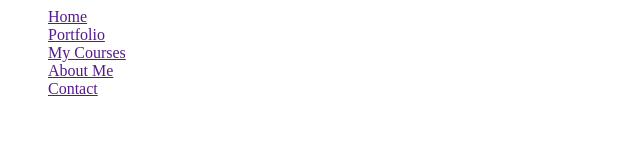
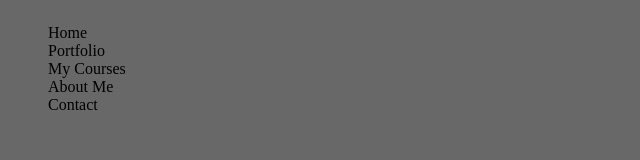
Before and after one commit to Jon1969Edwards/mobile_portfolio, a plain HTML site: page index.html in a window 1280 px wide. Shown: the whole page, without its empty margins (0-640 px from the left). Drawn offline with Linux system fonts and the light colour scheme.

Commit message:
Creates app.js file with toggleNavigation function, Adds WIP styling to background

```diff
--- /dev/null
+++ b/app.js
@@ -0,0 +1,14 @@
+function toggleNavigation() {
+  const navigation =
+  document.getElementById
+  ('mainNavigation');
+
+  if (navigation.classList.contains
+  ('.isExpanded')) {
+    navigation.classList.remove
+    ('isExpanded');
+  } else {
+    navigation.classList.add
+    ('isExpanded')
+  }
+}
--- a/css/styles.css
+++ b/css/styles.css
@@ -1,15 +1,39 @@
 :root {
-  --desktopWidth: 750;
+
+}
+
+body {
+  background-color: #686868
+}
+
+nav {
+  display: grid;
+  grid-template-columns: 1fr;
 }
 
 nav ul li {
   display: none;
+  text-decoration: none;
+}
+
+nav ul li.isExpanded {
+  display: block;
+}
+
+nav ul li a {
+  text-decoration: none;
+  color: black;
+}
+
+nav ul li a:hover, nav ul li a:focus {
+  color: white;
 }
 
 nav::before {
   font-family: FontAwesome;
   content: "\f142";
   font-size: 2em;
+  cursor: pointer;
 }
 
 /* Desktop */
--- a/index.html
+++ b/index.html
@@ -5,12 +5,13 @@
     href="./css/styles.css">
     <link rel="stylesheet" href="https://cdnjs.cloudflare.com/ajax/libs/font-awesome/4.7.0/css/font-awesome.min.css">
     <meta name="viewport" content="width=device-width, initial-scale=1.0">
+    <script src='./app.js'>
+
+    </script>
   </head>
 
   <body>
-
-    <nav>
-
+    <nav id="mainNavigation" onclick="toggleNavigation()">
       <ul>
         <li>
             <a href="">Home</a>
```
